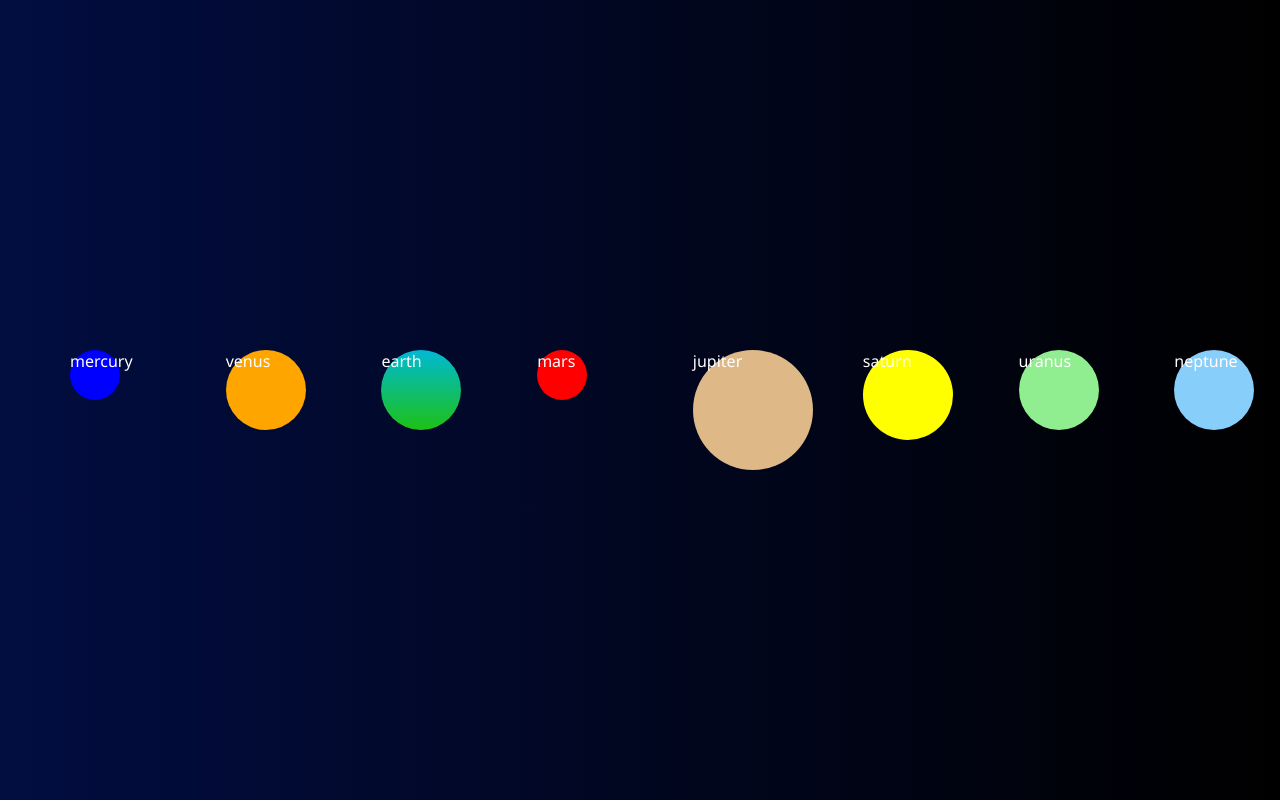
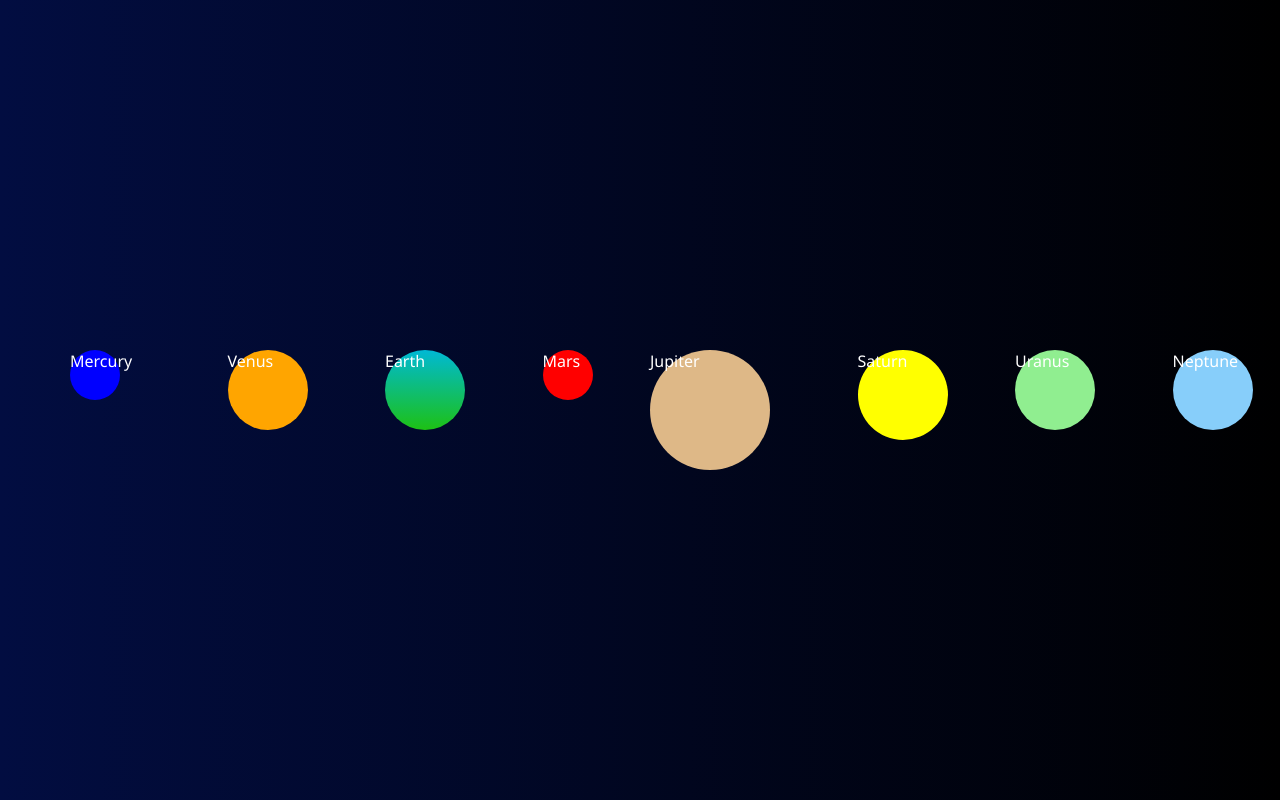
Before and after one commit to fatimaahmed14/Planet-Information-Page, a React (Create React App) app: page /planets in a window 1280 px wide. Shown: the top 800 px of the page. Built offline with nearby package versions, Linux system fonts and the light colour scheme; data requests are answered from the project's data file; the HTML template or start-up script is replaced by a standard one.

Commit message:
re-evaluated how I will render facts + fact page html done

```diff
--- a/src/PlanetsPage.js
+++ b/src/PlanetsPage.js
@@ -1,48 +1,17 @@
-function PlanetsPage() {
+function PlanetsPage({ planets }) {
+  console.log(planets);
   return (
     <div className="planets">
-      <div className="mercury">mercury</div>
-      <div className="venus">venus</div>
-      <div className="earth">earth</div>
-      <div className="mars">mars</div>
-      <div className="jupiter">jupiter</div>
-      <div className="saturn">saturn</div>
-      <div className="uranus">uranus</div>
-      <div className="neptune">neptune</div>
+      <div className="mercury">Mercury</div>
+      <div className="venus">Venus</div>
+      <div className="earth">Earth</div>
+      <div className="mars">Mars</div>
+      <div className="jupiter">Jupiter</div>
+      <div className="saturn">Saturn</div>
+      <div className="uranus">Uranus</div>
+      <div className="neptune">Neptune</div>
     </div>
   );
 }
 
 export default PlanetsPage;
-
-// import { useState, useEffect } from "react";
-// import { useLocation } from "react-router-dom";
-
-// import HireForm from "./components/HireForm";
-
-// function PersonProfile({ hiredPeople, setHiredPeople }) {
-//   const [person, setPerson] = useState(null);
-
-//   const location = useLocation();
-//   useEffect(() => {
-//     if (!location.state) return;
-//     const personToHireData = location.state.person;
-//     setPerson(personToHireData);
-//   }, [location]);
-
-//   if (!person) return <p>Loading...</p>;
-
-//   return (
-//     <article>
-//       <h2>
-//         {person.name.first} {person.name.last}
-//       </h2>
-//       <HireForm
-//         person={person}
-//         hiredPeople={hiredPeople}
-//         setHiredPeople={setHiredPeople}
-//       />
-//     </article>
-//   );
-// }
-// ^ taken as an example from hire route
--- a/src/Styles.css
+++ b/src/Styles.css
@@ -32,14 +32,15 @@ a {
   color: black;
 }
 
+.start-button:hover {
+  transform: scale(1.5);
+  transition: transform 330ms ease-in-out;
+}
+
 .start-button:active {
   background-color: rgb(255, 221, 0);
-  box-shadow: 0 5px rgb(63, 61, 61);
+  box-shadow: 10px rgb(63, 61, 61);
   transform: translateY(4px);
-}
-
-.planets {
-  color: white;
 }
 
 .venus:hover,
@@ -59,7 +60,6 @@ a {
 .mars,
 .mercury,
 .earth,
-.jupiter,
 .saturn,
 .neptune,
 .uranus {
@@ -67,7 +67,8 @@ a {
 }
 
 .planets {
-  height: 700px;
+  height: 350px;
+  color: white;
   display: grid;
   grid-template-columns: repeat(8, 1fr);
   font-family: "Segoe UI", Tahoma, Geneva, Verdana, sans-serif;
```
Also changed, not shown: src/PlanetFactDisplay.js (added, +23 -0 lines), src/PlanetListItem.js (deleted, +0 -11 lines), src/PlanetsList.js (+6 -8 lines).
